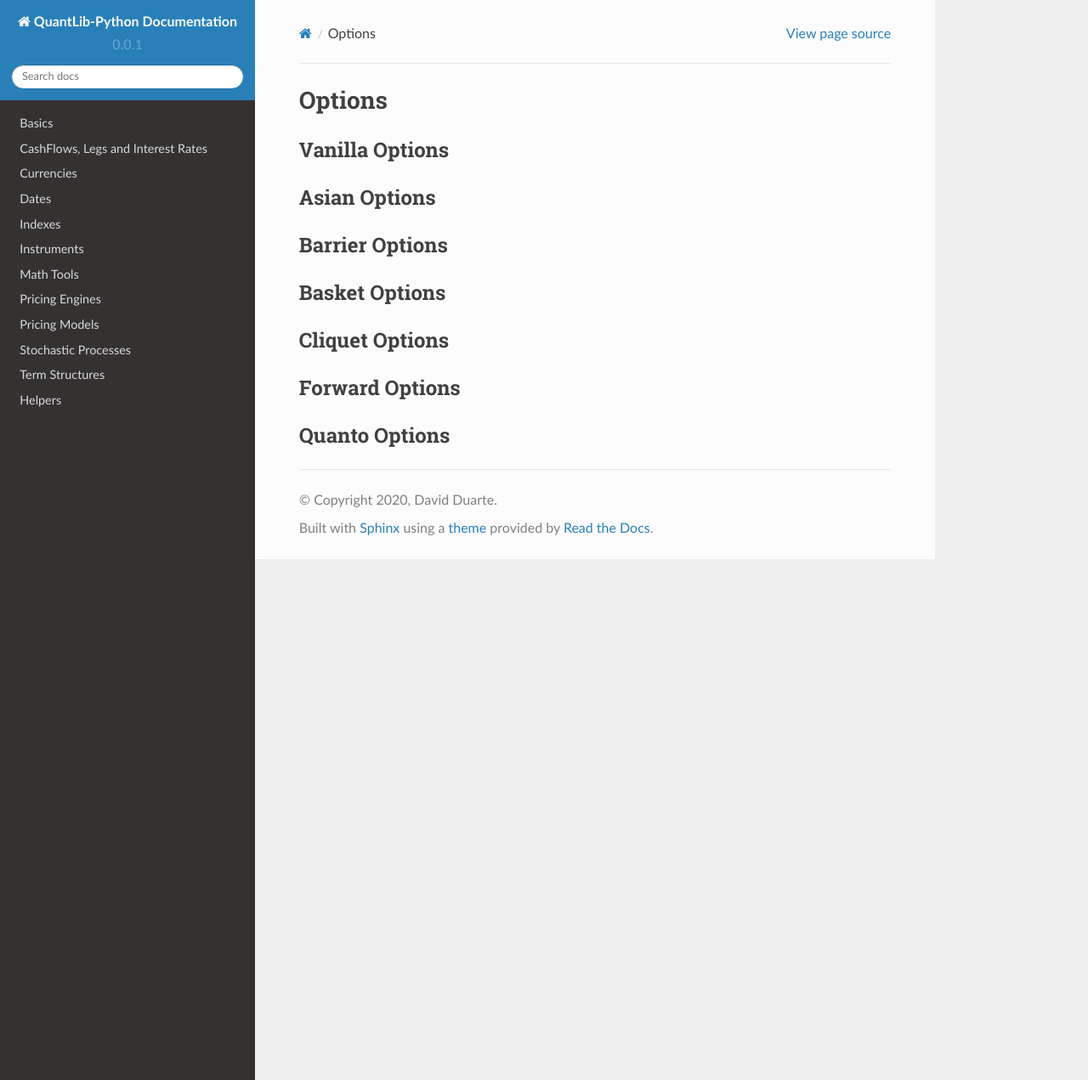
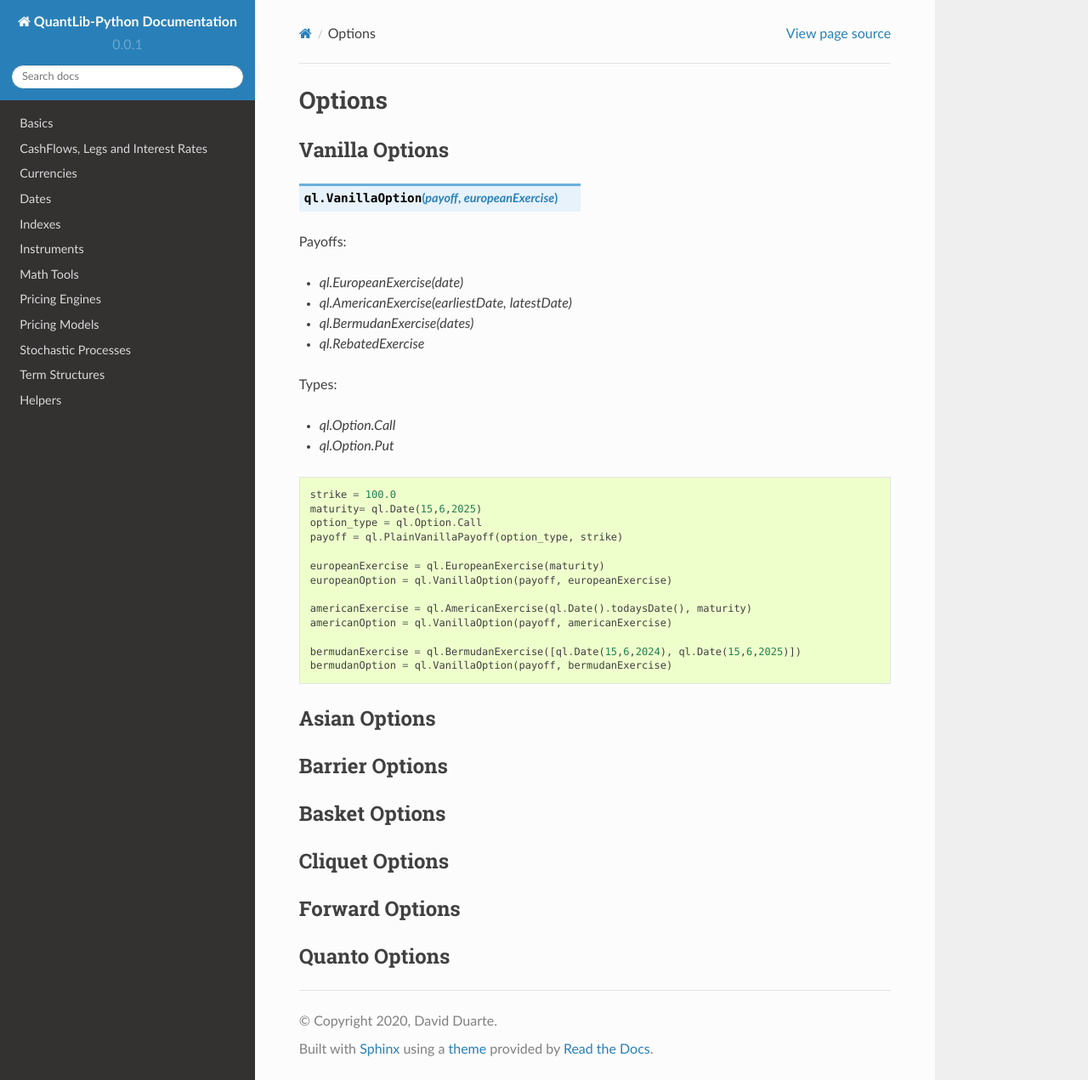
Before and after one commit to nhaga/QuantLib-Python-Docs, a Sphinx documentation site: the page built from docs/instruments/options.rst, in a window 1280 px wide and 1271 px high. Shown: the whole window at 85% size. Built offline with Sphinx 7.4.7 and the Read the Docs theme 2.0.0, drawn with Linux system fonts in a browser that asks for light colours; formulas are drawn with MathJax 3.

Commit message:
added vanillaOption

```diff
--- a/docs/instruments/options.rst
+++ b/docs/instruments/options.rst
@@ -3,6 +3,37 @@
 
 Vanilla Options
 ***************
+
+.. function:: ql.VanillaOption(payoff, europeanExercise)
+
+Payoffs:
+
+- `ql.EuropeanExercise(date)`
+- `ql.AmericanExercise(earliestDate, latestDate)`
+- `ql.BermudanExercise(dates)`
+- `ql.RebatedExercise`
+
+Types:
+
+- `ql.Option.Call`
+- `ql.Option.Put`
+
+.. code-block:: python
+
+  strike = 100.0
+  maturity= ql.Date(15,6,2025)
+  option_type = ql.Option.Call
+  payoff = ql.PlainVanillaPayoff(option_type, strike)
+
+  europeanExercise = ql.EuropeanExercise(maturity)
+  europeanOption = ql.VanillaOption(payoff, europeanExercise)
+
+  americanExercise = ql.AmericanExercise(ql.Date().todaysDate(), maturity)
+  americanOption = ql.VanillaOption(payoff, americanExercise)
+
+  bermudanExercise = ql.BermudanExercise([ql.Date(15,6,2024), ql.Date(15,6,2025)])
+  bermudanOption = ql.VanillaOption(payoff, bermudanExercise)
+
 
 Asian Options
 *************
```
